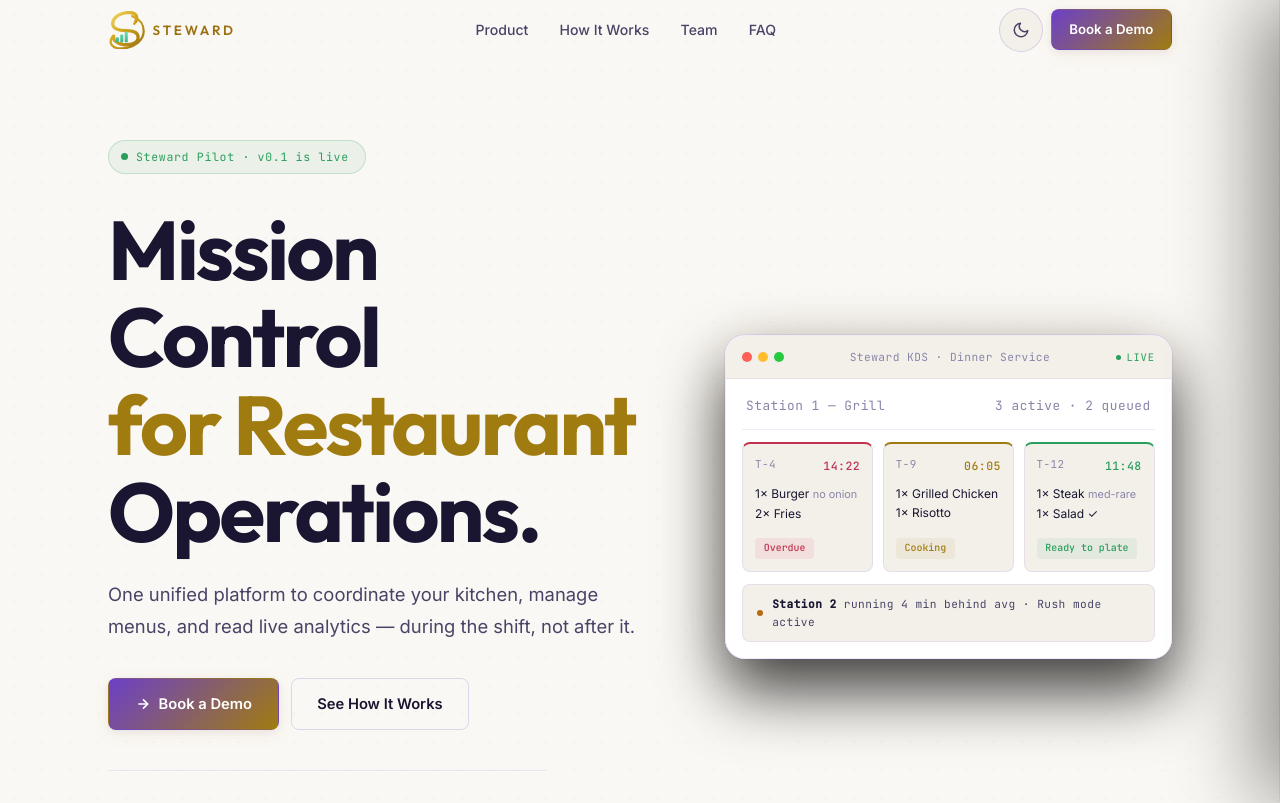
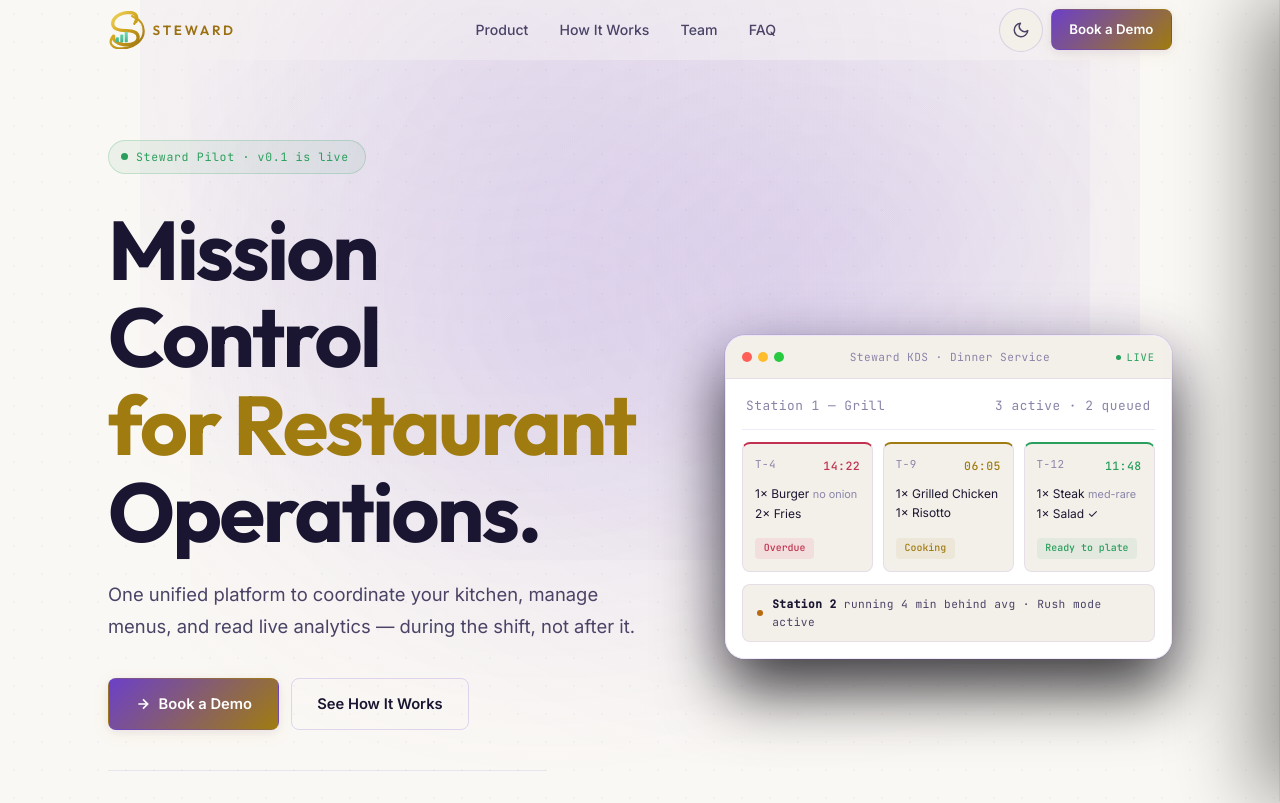
Before and after one commit to CraftYourSystems/Steward-Website, a React (Vite) app: page / in a window 1280 px wide. Shown: the top 803 px of the page. Built offline with nearby package versions, Linux system fonts and the light colour scheme.

Commit message:
style: change light theme shadows and background glows to strictly purple

```diff
--- a/src/components/landing/hero.css
+++ b/src/components/landing/hero.css
@@ -20,8 +20,8 @@
       var(--purple-transparent) 70%
     ),
     radial-gradient(ellipse at 65% 45%,
-      var(--accent-dim) 0%,
-      var(--accent-transparent) 70%
+      var(--glow-accent-dim) 0%,
+      var(--glow-accent-transparent) 70%
     );
   pointer-events: none;
   z-index: 0;
@@ -156,7 +156,7 @@
     0 0 0 1px var(--purple-border),
     0 48px 96px rgba(0, 0, 0, 0.80),
     0 0 80px var(--purple-dim),
-    0 0 30px var(--accent-dim);
+    0 0 30px var(--glow-accent-dim);
 }
 
 /* Suppress 3D tilt on touch devices — only hover on pointer devices */
--- a/src/components/landing/landing.css
+++ b/src/components/landing/landing.css
@@ -461,7 +461,7 @@
   height: min(500px, 80vw);
   background:
     radial-gradient(ellipse at 40% 50%, var(--purple-dim) 0%, var(--purple-transparent) 70%),
-    radial-gradient(ellipse at 65% 50%, var(--accent-dim) 0%, var(--accent-transparent) 70%);
+    radial-gradient(ellipse at 65% 50%, var(--glow-accent-dim) 0%, var(--glow-accent-transparent) 70%);
   pointer-events: none;
   z-index: 0;
 }
--- a/src/index.css
+++ b/src/index.css
@@ -25,6 +25,10 @@
   --purple-dim:    rgba(155, 114, 232, 0.10);
   --purple-border: rgba(155, 114, 232, 0.22);
   --purple-transparent: rgba(155, 114, 232, 0);
+
+  /* Background Glow Variables */
+  --glow-accent-dim: var(--accent-dim);
+  --glow-accent-transparent: var(--accent-transparent);
 
   /* Status */
   --green:         #52d98b;
@@ -97,6 +101,10 @@
   --purple-border: rgba(108, 64, 200, 0.18);
   --purple-transparent: rgba(108, 64, 200, 0);
 
+  /* Background Glow Variables - Purple in light mode */
+  --glow-accent-dim: var(--purple-dim);
+  --glow-accent-transparent: var(--purple-transparent);
+
   /* Status */
   --green:         #2a9e5c;
   --green-dim:     rgba(42, 158, 92, 0.08);
@@ -113,12 +121,12 @@
   --border-md:     rgba(108, 64, 200, 0.18);
   --border-light:  rgba(108, 64, 200, 0.05);
 
-  /* Shadows */
-  --shadow-sm:     0 2px 8px rgba(26, 21, 48, 0.08);
-  --shadow-md:     0 8px 24px rgba(26, 21, 48, 0.12);
-  --shadow-lg:     0 24px 64px rgba(26, 21, 48, 0.18);
-  --shadow-glow:   0 0 60px rgba(160, 124, 16, 0.08);
-  --shadow-glow-sm:0 0 20px rgba(160, 124, 16, 0.14);
+  /* Shadows - strictly purple in light mode */
+  --shadow-sm:     0 2px 8px rgba(108, 64, 200, 0.08);
+  --shadow-md:     0 8px 24px rgba(108, 64, 200, 0.12);
+  --shadow-lg:     0 24px 64px rgba(108, 64, 200, 0.18);
+  --shadow-glow:   0 0 60px rgba(108, 64, 200, 0.12);
+  --shadow-glow-sm:0 0 20px rgba(108, 64, 200, 0.20);
 
   /* Dot grid color */
   --dot-color:     rgba(108, 64, 200, 0.04);
@@ -182,8 +190,8 @@
     var(--purple-transparent) 70%
   ),
   radial-gradient(ellipse at 70% 60%,
-    var(--accent-dim) 0%,
-    var(--accent-transparent) 70%
+    var(--glow-accent-dim) 0%,
+    var(--glow-accent-transparent) 70%
   );
   pointer-events: none;
   z-index: 0;
```
